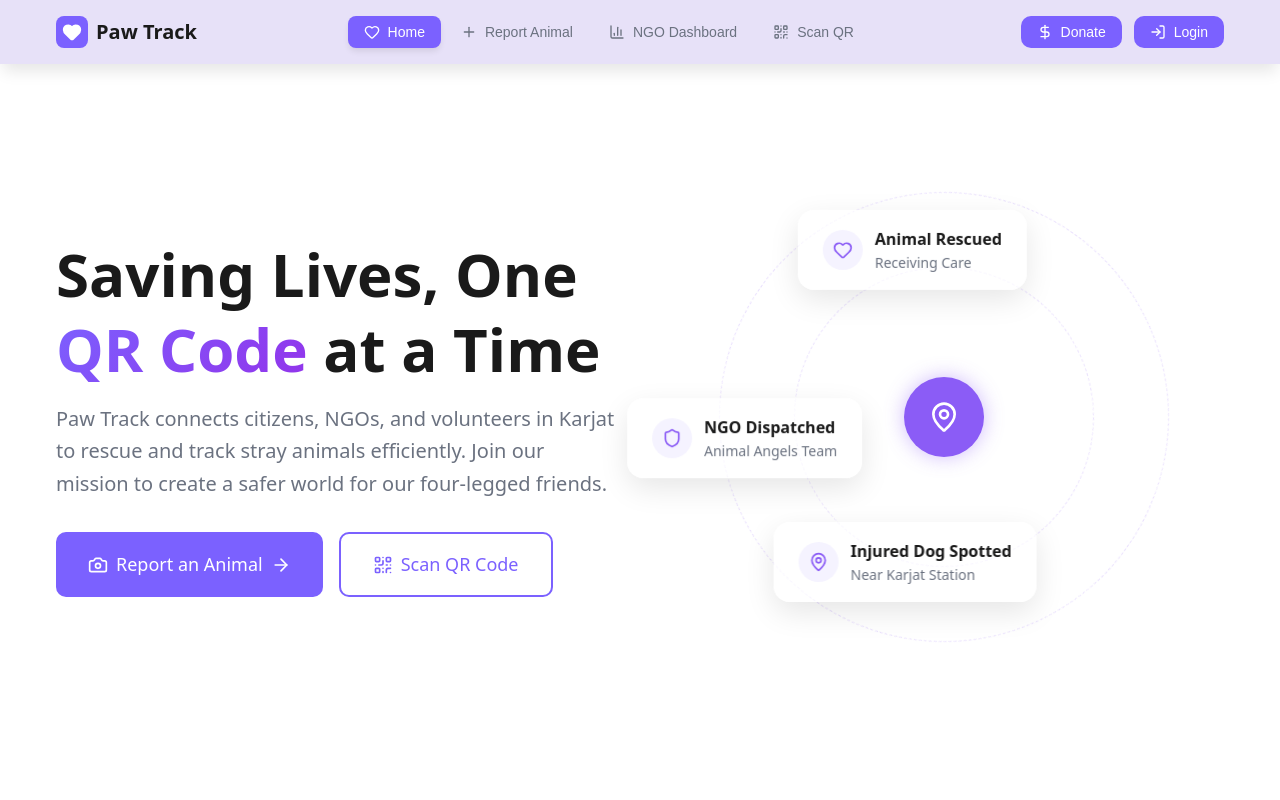
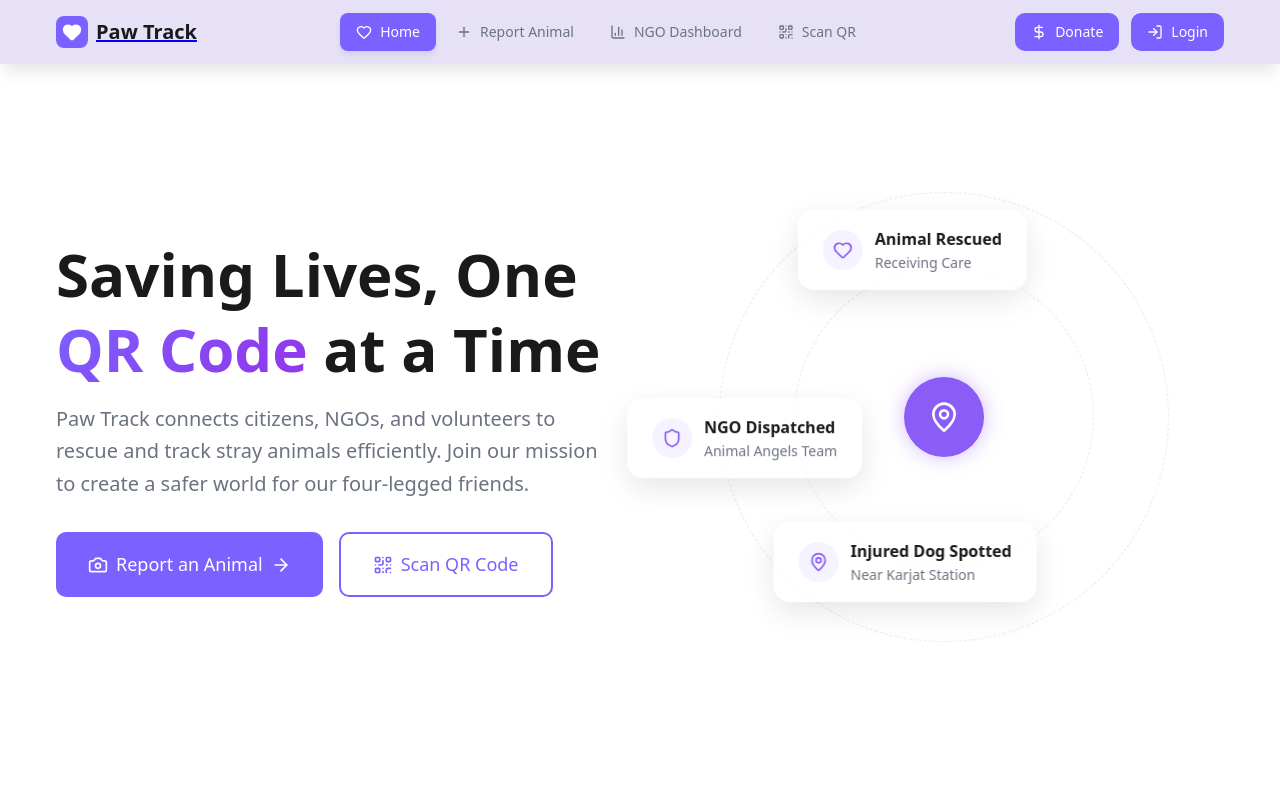
Before and after one commit to DikshaKadam77/Pawtrack, a React (Create React App) app in the folder OneDrive/Desktop/Mini project/pawtrack/: page / in a window 1280 px wide. Shown: the top 800 px of the page. Built offline with nearby package versions, Linux system fonts and the light colour scheme.

Commit message:
Final changes

```diff
--- a/OneDrive/Desktop/Mini project/pawtrack/package.json
+++ b/OneDrive/Desktop/Mini project/pawtrack/package.json
@@ -10,6 +10,7 @@
     "razorpay": "^2.9.6",
     "react": "^19.2.0",
     "react-dom": "^19.2.0",
+    "react-hot-toast": "^2.6.0",
     "react-icons": "^5.5.0",
     "react-router-dom": "^7.9.4",
     "react-scripts": "5.0.1",
--- a/OneDrive/Desktop/Mini project/pawtrack/src/App.js
+++ b/OneDrive/Desktop/Mini project/pawtrack/src/App.js
@@ -1,7 +1,10 @@
 "use client"
 
 import { BrowserRouter as Router, Routes, Route, Navigate } from "react-router-dom";
-import { useEffect } from "react"; // Kept for consistency, though not used here directly
+import { AuthProvider } from "./context/AuthContext";
+
+// 1. Import the Toaster component from the library
+import { Toaster } from "react-hot-toast";
 
 // Page Imports
 import Home from "./pages/Home";
@@ -19,6 +22,14 @@ import "./styles.css";
 
 function App() {
   return (
+    <AuthProvider>
+      {/* 2. Add the Toaster component HERE. It's self-closing and sits above the Router. */}
+      <Toaster
+        position="top-center"
+        toastOptions={{
+          duration: 3000, // The message will stay for 3 seconds
+        }}
+      />
       <Router>
         <Routes>
           <Route path="/" element={<Home />} />
@@ -30,6 +41,7 @@ function App() {
           <Route path="*" element={<Navigate to="/" replace />} />
         </Routes>
       </Router>
+    </AuthProvider>
   );
 }
 
--- a/OneDrive/Desktop/Mini project/pawtrack/src/Components/Header.js
+++ b/OneDrive/Desktop/Mini project/pawtrack/src/Components/Header.js
@@ -1,109 +1,88 @@
 "use client"
 
 import { useEffect, useState } from "react"
-import { useNavigate, useLocation } from "react-router-dom"
-import { Heart, Plus, BarChart3, QrCode, CreditCard, DollarSign, LogIn } from "lucide-react"
+import { Link, useNavigate, useLocation } from "react-router-dom"
+import { Heart, Plus, BarChart3, QrCode, DollarSign, LogIn, LogOut, User } from "lucide-react"
+import { useAuth } from "../context/AuthContext";
+
+// NEW: Import the toast function
+import { toast } from "react-hot-toast";
 
 const Header = () => {
-  const [activeLink, setActiveLink] = useState("home")
-  const navigate = useNavigate()
-  const location = useLocation()
+  const location = useLocation();
+  const navigate = useNavigate();
+  const { isLoggedIn, user, logout } = useAuth();
+  const [activeLink, setActiveLink] = useState(location.pathname);
 
   useEffect(() => {
-    const path = location.pathname
-    if (path === "/") {
-      setActiveLink("home")
-    } else if (path === "/login") {
-      setActiveLink("login")
-    } else if (path === "/report") {
-      setActiveLink("report")
-    } else if (path === "/dashboard") {
-      setActiveLink("dashboard")
-    } else if (path === "/scan") {
-      setActiveLink("scan")
-    } else if (path === "/pricing") {
-      setActiveLink("pricing")
-    } else {
-      setActiveLink("")
-    }
-  }, [location.pathname])
+    setActiveLink(location.pathname);
+  }, [location.pathname]);
 
   const navItems = [
-    { id: "home", label: "Home", icon: Heart },
-    { id: "report", label: "Report Animal", icon: Plus },
-    { id: "dashboard", label: "NGO Dashboard", icon: BarChart3 },
-    { id: "scan", label: "Scan QR", icon: QrCode },
-  ]
+    { id: "/", label: "Home", icon: Heart },
+    { id: "/report-animal", label: "Report Animal", icon: Plus },
+    { id: "/dashboard", label: "NGO Dashboard", icon: BarChart3 },
+    { id: "/scan", label: "Scan QR", icon: QrCode },
+  ];
 
-  const handleNavClick = (itemId) => {
-    setActiveLink(itemId)
-    if (itemId === "home") {
-      navigate("/")
-    } else if (itemId === "report") {
-      navigate("/report")
-    } else if (itemId === "dashboard") {
-      navigate("/dashboard")
-    } else if (itemId === "scan") {
-      navigate("/scan")
-    } else if (itemId === "pricing") {
-      navigate("/pricing")
-    }
-  }
+  // --- CHANGED: handleLogout function now triggers a toast ---
+  const handleLogout = () => {
+    // 1. Show a success message
+    toast.success('Logged out successfully!');
 
-  const handleLoginClick = () => {
-    setActiveLink("login")
-    navigate("/login")
-  }
+    // 2. Clear the global state
+    logout();
+
+    // 3. Redirect to the homepage
+    navigate("/");
+  };
 
   return (
     <header className="header">
       <div className="container">
         <div className="flex h-16 items-center justify-between">
-          {/* Logo */}
-          <div
-            className="flex items-center space-x-2"
-            onClick={() => handleNavClick("home")}
-            style={{ cursor: "pointer" }}
-          >
+          <Link to="/" className="flex items-center space-x-2">
             <div className="flex items-center justify-center w-8 h-8 bg-primary rounded-lg">
               <Heart className="w-5 h-5 text-primary-foreground" fill="currentColor" />
             </div>
             <span className="text-xl font-bold text-foreground">Paw Track</span>
-          </div>
+          </Link>
 
-          {/* Navigation */}
           <nav className="hidden md:flex items-center space-x-1">
             {navItems.map((item) => {
-              const Icon = item.icon
+              const Icon = item.icon;
               return (
-                <button
-                  key={item.id}
-                  onClick={() => handleNavClick(item.id)}
-                  className={`nav-item ${activeLink === item.id ? "active" : ""}`}
-                >
+                <Link key={item.id} to={item.id} className={`nav-item ${activeLink === item.id ? "active" : ""}`}>
                   <Icon className="w-4 h-4" />
                   <span>{item.label}</span>
-                </button>
-              )
+                </Link>
+              );
             })}
           </nav>
 
-          {/* Action Buttons */}
           <div className="flex items-center space-x-3">
-            <button
-              onClick={() => navigate("/donate")}
-              className="btn btn-primary px-4 py-2 bg-accent hover:bg-accent/90 text-accent-foreground"
-            >
+            <Link to="/donate" className="btn btn-primary px-4 py-2 bg-accent hover:bg-accent/90 text-accent-foreground">
               <DollarSign className="w-4 h-4 mr-2" />
               Donate
-            </button>
-            <button
-              onClick={handleLoginClick}
-              className={`btn btn-primary px-4 py-2 ${activeLink === "login" ? "active" : ""}`}
-            >
-              <LogIn className="w-4 h-4 mr-2" />
-              Login
-            </button>
+            </Link>
+
+            {isLoggedIn ? (
+              <div className="flex items-center space-x-3">
+                 <span className="font-medium text-foreground hidden sm:flex items-center gap-2">
+                    <User className="w-4 h-4 text-primary" />
+                    Hi, {user?.firstName || 'User'}
+                </span>
+                <button onClick={handleLogout} className="btn btn-outline px-4 py-2">
+                  <LogOut className="w-4 h-4 mr-2" />
+                  Logout
+                </button>
+              </div>
+            ) : (
+              <Link to="/login" className={`btn btn-primary px-4 py-2 ${activeLink === "/login" ? "active" : ""}`}>
+                <LogIn className="w-4 h-4 mr-2" />
+                Login
+              </Link>
+            )}
           </div>
         </div>
       </div>
@@ -111,4 +90,4 @@ const Header = () => {
   )
 }
 
-export default Header
+export default Header;
--- a/OneDrive/Desktop/Mini project/pawtrack/src/context/AuthContext.js
+++ b/OneDrive/Desktop/Mini project/pawtrack/src/context/AuthContext.js
@@ -1,23 +1,32 @@
-// src/context/AuthContext.js
-import React, { createContext, useState, useContext } from 'react';
+import React, { createContext, useContext, useState } from 'react';
 
-const AuthContext = createContext(null);
+// 1. Create the context
+const AuthContext = createContext();
 
-export const AuthProvider = ({ children }) => {
-  const [user, setUser] = useState(null); // User is null when logged out
-
-  // This login function will be called from your LoginPage
-  const login = (userData) => {
-    setUser(userData);
+// 2. Create a custom hook for easy access to the context
+export const useAuth = () => {
+    return useContext(AuthContext);
 };
 
-  // This logout function will be called from the Header
+// 3. Create the Provider component
+export const AuthProvider = ({ children }) => {
+    const [isLoggedIn, setIsLoggedIn] = useState(false);
+    const [user, setUser] = useState(null); // Optional: store user info
+
+    // Login function updates the state
+    const login = (userData) => {
+        setIsLoggedIn(true);
+        setUser(userData); // e.g., { firstName: 'Diya' }
+    };
+
+    // Logout function resets the state
     const logout = () => {
+        setIsLoggedIn(false);
         setUser(null);
     };
 
-  // The value provided to the rest of your app
     const value = {
+        isLoggedIn,
         user,
         login,
         logout,
@@ -25,8 +34,3 @@ export const AuthProvider = ({ children }) => {
 
     return <AuthContext.Provider value={value}>{children}</AuthContext.Provider>;
 };
-
-// A custom hook to make it easy to use the auth context in other components
-export const useAuth = () => {
-  return useContext(AuthContext);
-};
--- a/OneDrive/Desktop/Mini project/pawtrack/src/pages/Home.js
+++ b/OneDrive/Desktop/Mini project/pawtrack/src/pages/Home.js
@@ -31,7 +31,7 @@ const Hero = () => {
                 Saving Lives, One <span className="gradient-text">QR Code</span> at a Time
               </h1>
               <p className="text-lg sm:text-xl text-muted-foreground leading-relaxed text-pretty max-w-2xl">
-                Paw Track connects citizens, NGOs, and volunteers in Karjat to rescue and track stray animals efficiently. Join our mission to create a safer world for our four-legged friends.
+                Paw Track connects citizens, NGOs, and volunteers  to rescue and track stray animals efficiently. Join our mission to create a safer world for our four-legged friends.
               </p>
             </div>
             <div className="flex flex-col sm:flex-row gap-4">
--- a/OneDrive/Desktop/Mini project/pawtrack/src/pages/login.js
+++ b/OneDrive/Desktop/Mini project/pawtrack/src/pages/login.js
@@ -1,65 +1,75 @@
 "use client"
 
-import { useState } from "react"
-import { Heart, Eye, EyeOff, Mail, Lock, User, Crown } from "lucide-react"
-import Header from "../Components/Header"
-import Footer from "../Components/Footer"
+import { useState } from "react";
+import { useNavigate } from "react-router-dom";
+import { useAuth } from "../context/AuthContext";
+import { toast } from "react-hot-toast";
+import { Heart, Eye, EyeOff, Mail, Lock, User, Crown, Loader2 } from "lucide-react";
+import Header from "../Components/Header";
+import Footer from "../Components/Footer";
 
 const LoginPage = () => {
-  const [activeTab, setActiveTab] = useState("signin")
-  const [showPassword, setShowPassword] = useState(false)
-  const [selectedRole, setSelectedRole] = useState("citizen")
+  const [activeTab, setActiveTab] = useState("signin");
+  const [showPassword, setShowPassword] = useState(false);
+  const [selectedRole, setSelectedRole] = useState("citizen");
+  const [isLoading, setIsLoading] = useState(false);
+  const { login } = useAuth();
+  const navigate = useNavigate();
+
   const [formData, setFormData] = useState({
     email: "",
     password: "",
     firstName: "",
     lastName: "",
     rememberMe: false,
-  })
+  });
 
   const handleInputChange = (e) => {
-    const { name, value, type, checked } = e.target
+    const { name, value, type, checked } = e.target;
     setFormData((prev) => ({
       ...prev,
       [name]: type === "checkbox" ? checked : value,
-    }))
-  }
+    }));
+  };
 
   const handleSubmit = (e) => {
-    e.preventDefault()
-    console.log("Form submitted:", { ...formData, role: selectedRole, type: activeTab })
-  }
+    e.preventDefault();
+    setIsLoading(true);
 
-  const handleSocialLogin = (provider) => {
-    console.log(`Login with ${provider}`)
-  }
+    // Simulate an API call (e.g., to your backend for verification)
+    setTimeout(() => {
+      console.log("Form submitted:", { ...formData, role: selectedRole, type: activeTab });
+
+      // Show toast message based on the active tab
+      if (activeTab === 'signin') {
+        // In a real app, you'd get the name from your API, but we'll use a generic message for sign-in
+        toast.success('Welcome back!');
+      } else {
+        toast.success(`Welcome to Paw Track, ${formData.firstName}!`);
+      }
+
+      // On successful submission, call the global login function
+      // This updates the context and changes the header across the app
+      login({ firstName: formData.firstName || 'User' });
+
+      setIsLoading(false);
+
+      // Navigate to the homepage after successful login
+      navigate('/');
+
+    }, 1500); // 1.5 second delay to show the loading state
+  };
 
   const userTypes = [
-    {
-      id: "citizen",
-      icon: Heart,
-      title: "Citizen",
-      description: "Report and track animals in need",
-    },
-    {
-      id: "volunteer",
-      icon: User,
-      title: "Volunteer",
-      description: "Help rescue and care for animals",
-    },
-    {
-      id: "ngo",
-      icon: Crown,
-      title: "NGO/Organization",
-      description: "Manage rescue operations and teams",
-    },
-  ]
+    { id: "citizen", icon: Heart, title: "Citizen", description: "Report and track animals in need" },
+    { id: "volunteer", icon: User, title: "Volunteer", description: "Help rescue and care for animals" },
+    { id: "ngo", icon: Crown, title: "NGO/Organization", description: "Manage rescue operations and teams" },
+  ];
 
   return (
     <div className="min-h-screen bg-login-background">
       <Header />
 
-      {/* The change is in the line below. Increased vertical padding from py-8 to py-16 */}
       <main className="flex items-center justify-center min-h-[calc(100vh-80px)] px-4 py-16">
         <div className="login-container">
           {/* Logo and Header */}
@@ -94,7 +104,7 @@ const LoginPage = () => {
                 <label className="form-label">I am a:</label>
                 <div className="space-y-3">
                   {userTypes.map((type) => {
-                    const IconComponent = type.icon
+                    const IconComponent = type.icon;
                     return (
                       <button
                         key={type.id}
@@ -109,7 +119,7 @@ const LoginPage = () => {
                         </div>
                         {selectedRole === type.id && <span className="text-xs font-medium text-primary">Selected</span>}
                       </button>
-                    )
+                    );
                   })}
                 </div>
               </div>
@@ -118,79 +128,35 @@ const LoginPage = () => {
             {activeTab === "signup" && (
               <div className="grid grid-cols-2 gap-4 form-group">
                 <div>
-                  <label htmlFor="firstName" className="form-label">
-                    First Name
-                  </label>
+                  <label htmlFor="firstName" className="form-label">First Name</label>
                   <div className="input-wrapper">
                     <User className="input-icon" />
-                    <input
-                      type="text"
-                      id="firstName"
-                      name="firstName"
-                      value={formData.firstName}
-                      onChange={handleInputChange}
-                      placeholder="Diya"
-                      className="form-input"
-                      required
-                    />
+                    <input type="text" id="firstName" name="firstName" value={formData.firstName} onChange={handleInputChange} placeholder="Diya" className="form-input" required />
                   </div>
                 </div>
                 <div>
-                  <label htmlFor="lastName" className="form-label">
-                    Last Name
-                  </label>
+                  <label htmlFor="lastName" className="form-label">Last Name</label>
                   <div className="input-wrapper">
                     <User className="input-icon" />
-                    <input
-                      type="text"
-                      id="lastName"
-                      name="lastName"
-                      value={formData.lastName}
-                      onChange={handleInputChange}
-                      placeholder="Sharma"
-                      className="form-input"
-                      required
-                    />
+                    <input type="text" id="lastName" name="lastName" value={formData.lastName} onChange={handleInputChange} placeholder="Sharma" className="form-input" required />
                   </div>
                 </div>
               </div>
             )}
 
             <div className="form-group">
-              <label htmlFor="email" className="form-label">
-                Email
-              </label>
+              <label htmlFor="email" className="form-label">Email</label>
               <div className="input-wrapper">
                 <Mail className="input-icon" />
-                <input
-                  type="email"
-                  id="email"
-                  name="email"
-                  value={formData.email}
-                  onChange={handleInputChange}
-                  placeholder="your@email.com"
-                  className="form-input"
-                  required
-                />
+                <input type="email" id="email" name="email" value={formData.email} onChange={handleInputChange} placeholder="your@email.com" className="form-input" required />
               </div>
             </div>
 
             <div className="form-group">
-              <label htmlFor="password" className="form-label">
-                Password
-              </label>
+              <label htmlFor="password" className="form-label">Password</label>
               <div className="input-wrapper">
                 <Lock className="input-icon" />
-                <input
-                  type={showPassword ? "text" : "password"}
-                  id="password"
-                  name="password"
-                  value={formData.password}
-                  onChange={handleInputChange}
-                  placeholder="Enter your password"
-                  className="form-input"
-                  required
-                />
+                <input type={showPassword ? "text" : "password"} id="password" name="password" value={formData.password} onChange={handleInputChange} placeholder="Enter your password" className="form-input" required />
                 <button type="button" onClick={() => setShowPassword(!showPassword)} className="password-toggle">
                   {showPassword ? <EyeOff className="w-4 h-4" /> : <Eye className="w-4 h-4" />}
                 </button>
@@ -200,40 +166,36 @@ const LoginPage = () => {
             {activeTab === "signin" && (
               <div className="form-options">
                 <label className="checkbox-wrapper">
-                  <input
-                    type="checkbox"
-                    name="rememberMe"
-                    checked={formData.rememberMe}
-                    onChange={handleInputChange}
-                    className="checkbox-input"
-                  />
+                  <input type="checkbox" name="rememberMe" checked={formData.rememberMe} onChange={handleInputChange} className="checkbox-input" />
                   <span className="checkbox-label">Remember me</span>
                 </label>
-                <a href="#" className="forgot-password">
-                  Forgot password?
-                </a>
+                <a href="#" className="forgot-password">Forgot password?</a>
               </div>
             )}
 
-            <button type="submit" className="login-button">
-              {activeTab === "signin" ? "Sign In" : "Sign Up"}
+            <button type="submit" className="login-button" disabled={isLoading}>
+              {isLoading ? (
+                <>
+                  <Loader2 className="w-5 h-5 mr-2 animate-spin" />
+                  Processing...
+                </>
+              ) : (
+                activeTab === "signin" ? "Sign In" : "Sign Up"
+              )}
             </button>
           </form>
-
 
           {/* Support Link */}
           <div className="support-link">
             <span>Need help? </span>
-            <a href="#" className="contact-support">
-              Contact Support
-            </a>
+            <a href="#" className="contact-support">Contact Support</a>
           </div>
         </div>
       </main>
 
       <Footer />
     </div>
-  )
-}
+  );
+};
 
-export default LoginPage
+export default LoginPage;
```
Also changed, not shown: 1 other file (tests, documents, lock files or other folders). Lines whose indentation alone changed are shown as unchanged.
